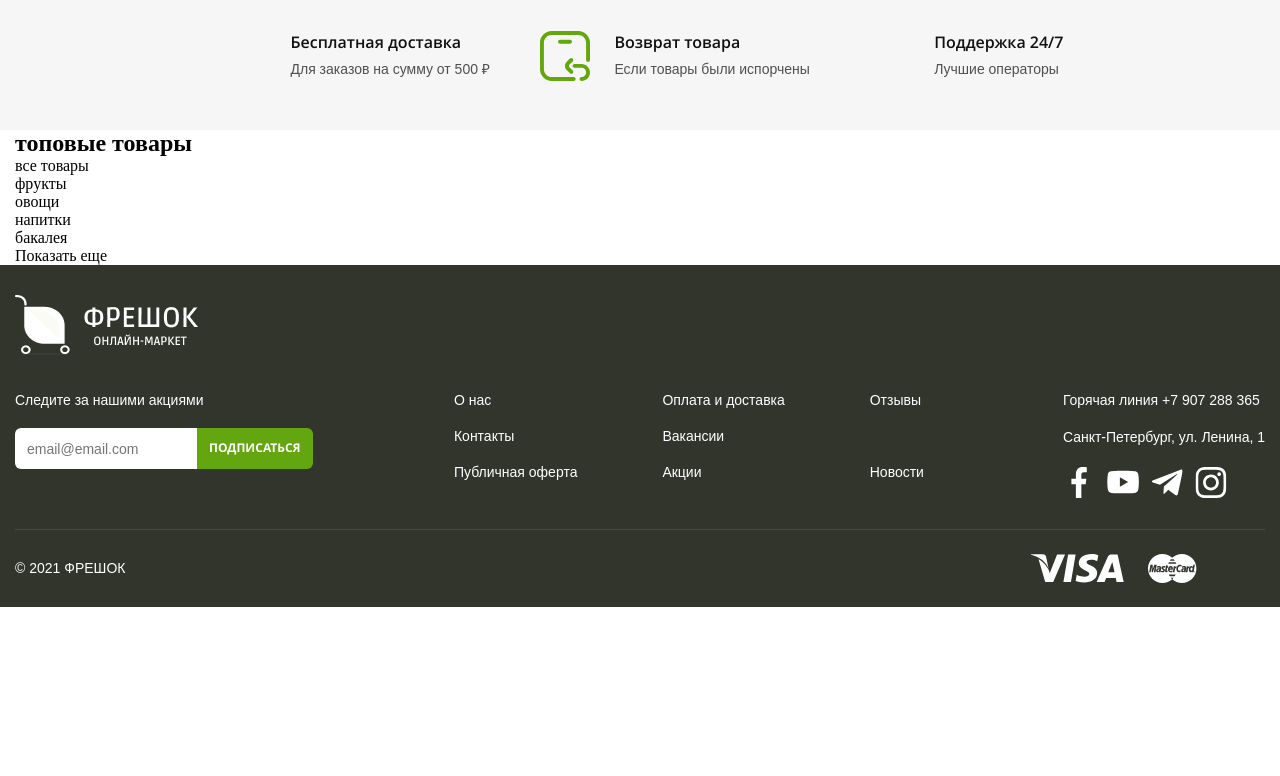
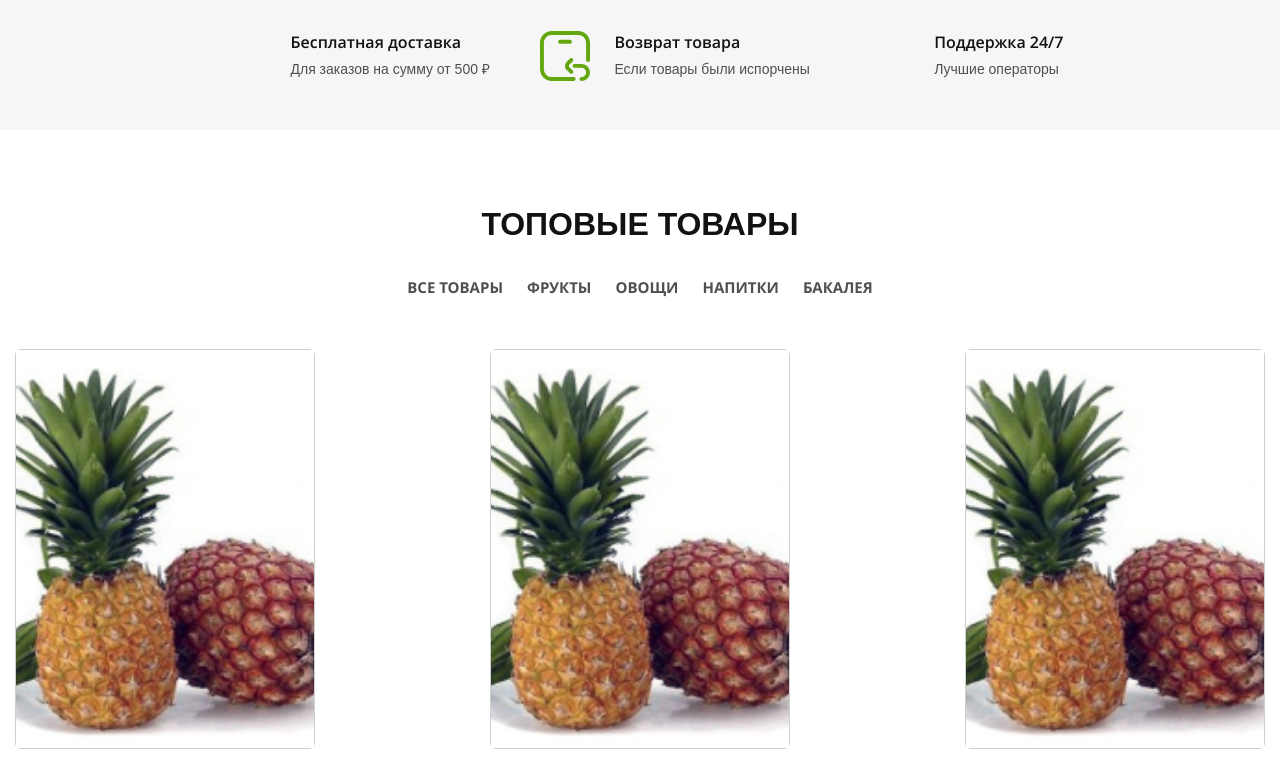
Before and after one commit to yrgenius/Fresh-Market, a website: page app/index.html in a window 1280 px wide. Shown: the part 780-1556 px from the top of the page. Before the commit the page ends 1387 px from the top, so only its background shows below. Drawn offline with nearby package versions, Linux system fonts and the light colour scheme; files that its build step writes are made by us from their sources; files whose address does not match are found by name.

Commit message:
added products

```diff
--- a/app/index.html
+++ b/app/index.html
@@ -117,15 +117,15 @@
         </div>
     </section>
 
-    <section class="products">
+    <section class="products section">
         <div class="container">
             <h2 class="products__title title">топовые товары</h2>
             <ul class="products__filters">
-                <li class="products__category"><button class="products__button">все товары</button></li>
-                <li class="products__category"><button class="products__button">фрукты</button></li>
-                <li class="products__category"><button class="products__button">овощи</button></li>
-                <li class="products__category"><button class="products__button">напитки</button></li>
-                <li class="products__category"><button class="products__button">бакалея</button></li>
+                <li class="products__item"><button class="products__category" type="button">все товары</button></li>
+                <li class="products__item"><button class="products__category" type="button">фрукты</button></li>
+                <li class="products__item"><button class="products__category" type="button">овощи</button></li>
+                <li class="products__item"><button class="products__category" type="button">напитки</button></li>
+                <li class="products__item"><button class="products__category" type="button">бакалея</button></li>
             </ul>
             <ul class="card">
                 <li class="card__item">
@@ -178,7 +178,7 @@
                 </li>
             </ul>
 
-            <button class="products__more">Показать еще</button>
+            <button class="products__more button" type="button">Показать еще</button>
         </div>
     </section>
 
--- a/app/scss/_vars.scss
+++ b/app/scss/_vars.scss
@@ -51,7 +51,6 @@ $white: #FFFFFF;
 }
 
 %button {
-    .button {
     display: inline-block;
     @extend %sans-400;
     font-size: 18px;
@@ -72,10 +71,10 @@ $white: #FFFFFF;
         box-shadow: 0px 0px 0px 4px $green-200;
     }
 }
-}
 
 %img {
     background-repeat: no-repeat;
     background-position: center;
     background-size: cover;
+    height: 100%;
 }
--- a/app/scss/style.scss
+++ b/app/scss/style.scss
@@ -13,8 +13,18 @@
 
 .container {
     max-width: 1320px;
+    width: 100%;
     margin: 0 auto;
     padding: 0 15px;
+}
+
+.title {
+    @extend %ruda-600;
+    font-size: 32px;
+    line-height: 1.4;
+    color: $dark-900;
+    text-transform: uppercase;
+    text-align: center;
 }
 
 .button {
@@ -85,6 +95,7 @@
 
 .form {
     background-color: $green-900;
+    padding: 0;
     &__wrapper {
         display: flex;
         justify-content: space-between;
@@ -164,6 +175,7 @@
 }
 
 .slider {
+    padding: 0;
     &__item {
         @extend %img;
     }
@@ -200,7 +212,6 @@
         color: $dark-500;
         margin-bottom: 32px;
     }
-    @extend %button;
     .slick-prev,
     .slick-next {
         position: absolute;
@@ -283,6 +294,86 @@
         line-height: 1.4;
         font-size: 14px;
         color: $dark-500;
+    }
+}
+
+.products {
+    &__title {
+        margin: 0 auto 30px;
+    }
+    &__filters {
+        display: flex;
+        justify-content: center;
+    }
+    &__item {
+        margin-bottom: 51px;
+    }
+    &__item:not(:last-child) {
+        margin-right: 24px;
+    }
+    &__category {
+        @extend %sans-700;
+        font-size: 15px;
+        line-height: 1.4;
+        color: $dark-500;
+        text-transform: uppercase;
+        width: fit-content;
+        position: relative;
+        &::before {
+            content: "";
+            position: absolute;
+            height: 3px;
+            width: 100%;
+            bottom: 0;
+            background-color: $green-900;
+            opacity: 0;
+            transition: opacity 0.3s;
+        }
+        &:hover::before {
+            opacity: .2;
+        }
+    }
+    .card {
+        display: flex;
+        justify-content: space-between;
+        align-items: center;
+        flex-wrap: wrap;
+        margin-left: -12px;
+        margin-right: -12px;
+        margin-bottom: 48px;
+        &__item {
+            border: 1px solid rgba(17, 17, 17, 0.2);
+            border-radius: 6px;
+            max-width: 300px;
+            width: 100%;
+            height: 400px;
+            margin: 0 12px 30px;
+        }
+        &__top {}
+        &__img {
+            @extend %img;
+            background-image: url('../images/products/pineapple.jpg');
+        }
+    }
+    &__more {
+        display: block;
+        margin: 0 auto;
+        @extend %button;
+        background-color: $white;
+        color: $green-900;
+        border: 1px solid $green-900;
+        transition: background-color 0.3s, box-shadow 0.3s;
+        &:hover {
+            background-color: $green-100;
+        }
+        &:active {
+            background-color: $white;
+            box-shadow: inset 0px 10px 4px rgba(0, 0, 0, 0.1);
+        }
+        &:focus {
+            background-color: $white;
+            box-shadow: 0px 0px 0px 4px rgba(99, 166, 14, 0.5);
+        }
     }
 }
 
```
Also changed, not shown: app/images/products/pineapple.jpg (added). Lines whose indentation alone changed are shown as unchanged.
